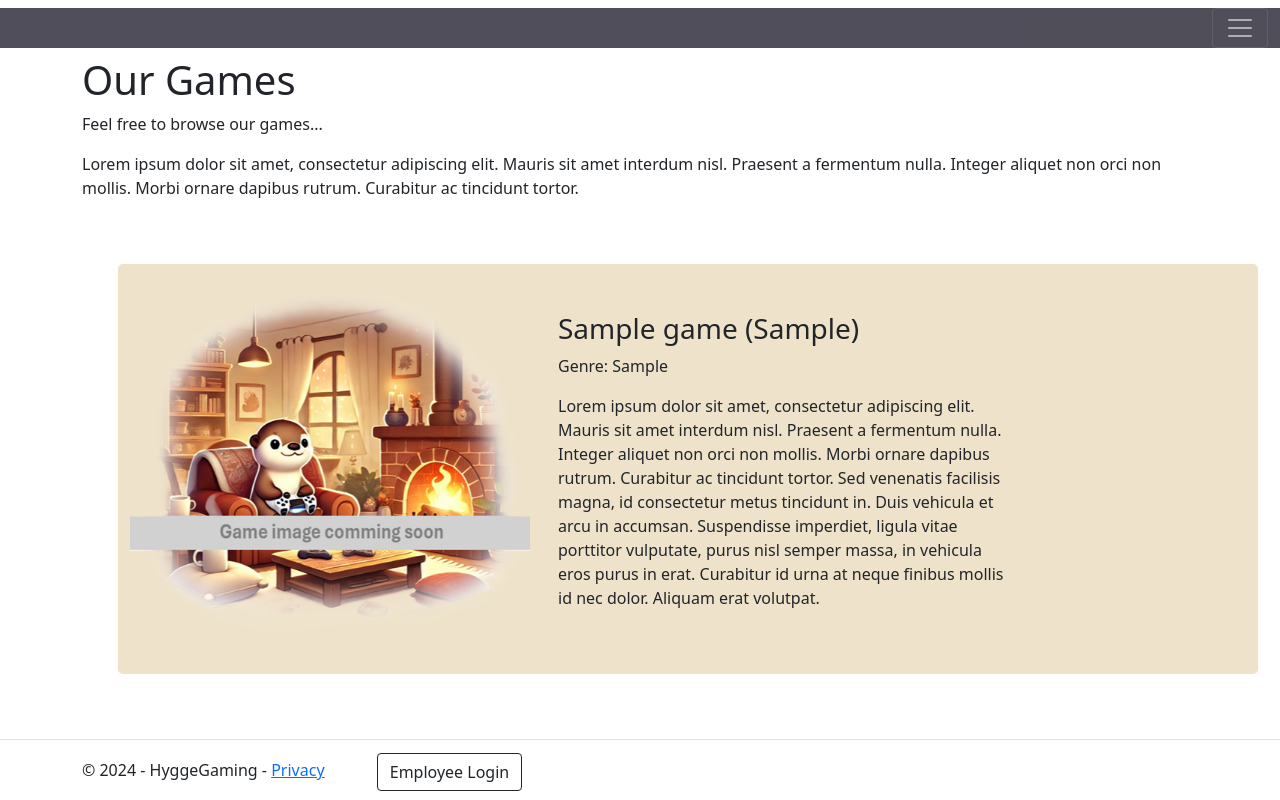
After one commit to PeterZealand/HyggeGaming, an ASP.NET Core app: page /Public/OurGames in a window 1280 px wide. The commit adds this page. Run offline with ASP.NET Core 8, Linux system fonts and the light colour scheme; tables that the repository leaves empty hold one stand-in row (values such as "Sample post"); style sheets or scripts are compiled from the project's sources.

Commit message:
folder "public" for customers added + OurGames page

```diff
--- /dev/null
+++ b/HyggeGaming/Pages/Public/OurGames.cshtml
@@ -0,0 +1,26 @@
+@page
+@model HyggeGaming.Pages.Public.OurGamesModel
+@{
+}
+
+<h1>Our Games</h1>
+<p>Feel free to browse our games...</p>
+<p>Lorem ipsum dolor sit amet, consectetur adipiscing elit. Mauris sit amet interdum nisl. Praesent a fermentum nulla. Integer aliquet non orci non mollis. Morbi ornare dapibus rutrum. Curabitur ac tincidunt tortor.</p>
+
+<div class="row align-content-center">
+    @foreach (var item in Model.Game)
+    {
+        <div class="container rounded-3 m-5" style="background-color:#EEE2CA;">
+            <div class="row align-content-center">
+            <div class="col-4 align-content-center">
+                <img src="~/img/PlaceholderPedro1.png" style="max-width:400px; max-height:auto;" />
+            </div>
+            <div class="col-5 m-5">
+                <h3>@item.GameName (@item.DevelopmentStage)</h3>
+                <p>Genre: @item.GameType</p>
+                <p>Lorem ipsum dolor sit amet, consectetur adipiscing elit. Mauris sit amet interdum nisl. Praesent a fermentum nulla. Integer aliquet non orci non mollis. Morbi ornare dapibus rutrum. Curabitur ac tincidunt tortor. Sed venenatis facilisis magna, id consectetur metus tincidunt in. Duis vehicula et arcu in accumsan. Suspendisse imperdiet, ligula vitae porttitor vulputate, purus nisl semper massa, in vehicula eros purus in erat. Curabitur id urna at neque finibus mollis id nec dolor. Aliquam erat volutpat. </p>
+            </div>
+            </div>
+        </div>
+    }
+</div>
--- /dev/null
+++ b/HyggeGaming/Pages/Public/OurGames.cshtml.cs
@@ -0,0 +1,24 @@
+using HyggeGaming.Models;
+using HyggeGaming.Services.Interfaces;
+using Microsoft.AspNetCore.Mvc;
+using Microsoft.AspNetCore.Mvc.RazorPages;
+
+namespace HyggeGaming.Pages.Public
+{
+    public class OurGamesModel : PageModel
+    {
+        //public Game Game {  get; set; }
+        public IEnumerable<Game> Game { get; set; }
+        public IGameService GameService { get; set; }
+
+        public OurGamesModel(IGameService service)
+        {
+            GameService = service;
+        }
+
+        public void OnGet()
+        {
+            Game = GameService.GetGames();
+        }
+    }
+}
--- a/HyggeGaming/Pages/Shared/_Layout.cshtml
+++ b/HyggeGaming/Pages/Shared/_Layout.cshtml
@@ -38,7 +38,7 @@
                             <a class="nav-link" href="mailto:peter@hygge-gaming.com">Contact</a>
                         </li>
                         <li class="nav-item">
-                            <a class="nav-link" asp-page="/test">test</a>
+                            <a class="nav-link" asp-page="/Public/OurGames">Our Games</a>
                         </li>
                         <li class="nav-item">
                             <a class="nav-link" asp-page="/Games/ViewGames">ViewGames (as employee)</a>
@@ -69,9 +69,10 @@
         </main>
     </div>
 
-    <footer class="border-top footer text-muted">
+    <footer class="border-top footer">
         <div class="container">
             &copy; 2024 - HyggeGaming - <a asp-area="" asp-page="/Privacy">Privacy</a>
+            <a class="btn btn-outline-dark ms-5" asp-page="/Employees/Login">Employee Login</a> @*TODO set login to the right!!!*@
         </div>
     </footer>
 
```
Also changed, not shown: HyggeGaming/Pages/Index.cshtml (+5 -5 lines), HyggeGaming/wwwroot/Img/PlaceholderPedro.png (added), HyggeGaming/wwwroot/Img/PlaceholderPedro1.png (added).
